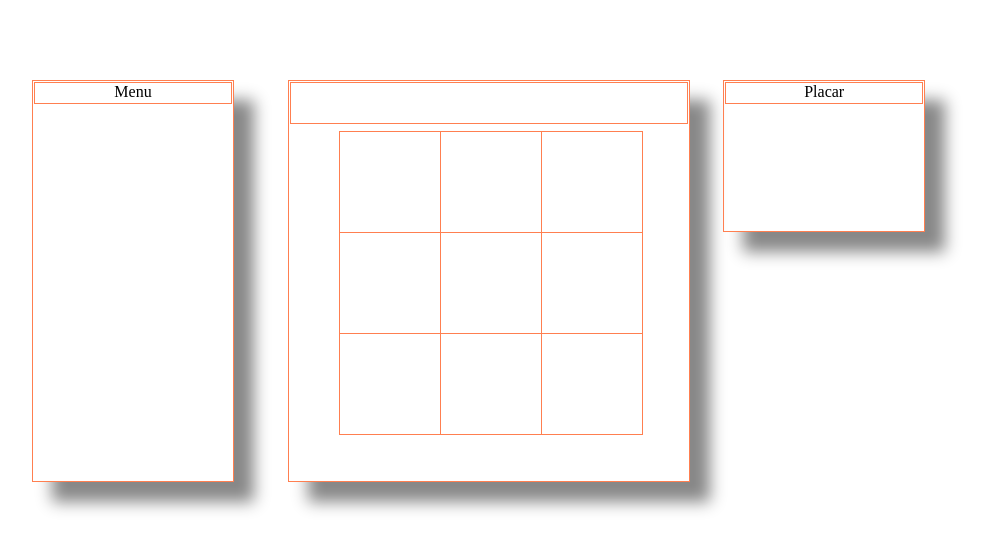
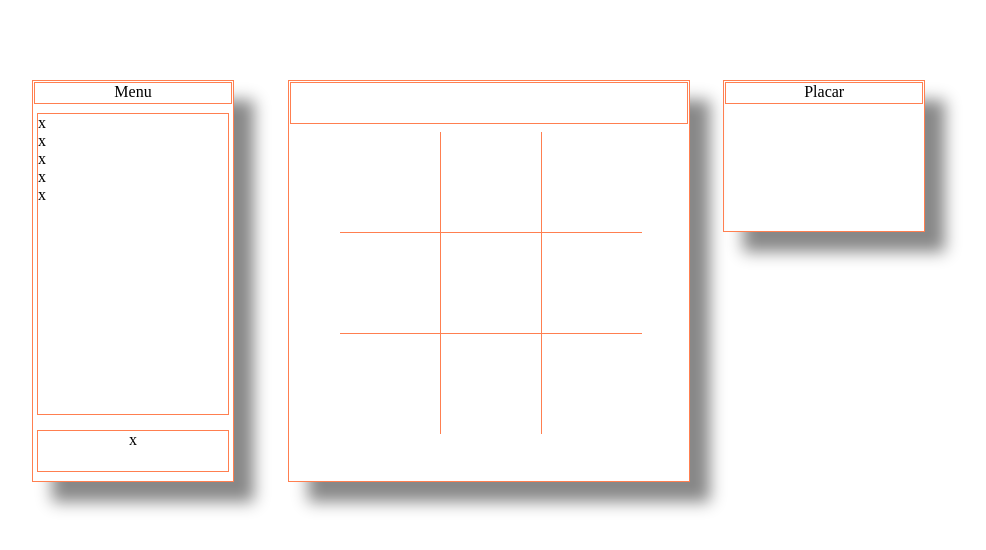
Before and after one commit to LucasRolim/jogoDaVelhaJS, a plain HTML site: page index.htm in a window 1280 px wide. Shown: the whole page, without its empty margins (96-1082 px from the left). Drawn offline with Linux system fonts and the light colour scheme.

Commit message:
ajuste no layout

```diff
--- a/css/velha.css
+++ b/css/velha.css
@@ -26,6 +26,25 @@ img{
 	box-shadow: 20px 20px 15px #888888;
 }
 
+.menuCentro {
+	border:1px coral solid;
+	width: 190px;
+	height: 300px;
+	position: relative;
+	top: 10px;
+	left: 4px;
+}
+
+.menuRodape {
+	border:1px coral solid;
+	width: 190px;
+	height: 40px;
+	position: relative;
+	text-align : center;
+	top: 25px;
+	left: 4px;
+}
+
 .principal {
 	border:1px coral solid;
 	width: 400px;
@@ -52,7 +71,7 @@ img{
 	border:1px coral solid;
 	width: 196px;
 	height: 20px;
-	position: absolute;
+	position: relative;
 	text-align : center;
 	top: 1px;
 	left: 1px;
@@ -69,7 +88,7 @@ img{
 }
 
 #casa_11 {
-	border:1px coral solid;
+	border:0px coral solid;
 	width: 100px;
 	height: 100px;
 	top: 50px;
@@ -79,15 +98,16 @@ img{
 }
 #casa_12 {
 	border:1px coral solid;
+	border-top:none;
 	width: 100px;
 	height: 100px;
-	top: 50px;
+	top: 51px;
 	left: 151px;
 	text-align : center;
 	position: absolute;
 }
 #casa_13 {
-	border:1px coral solid;
+	border:0px coral solid;
 	width: 100px;
 	height: 100px;
 	top: 50px;
@@ -97,10 +117,11 @@ img{
 }
 #casa_21 {
 	border:1px coral solid;
+	border-left:none;
 	width: 100px;
 	height: 100px;
 	top: 151px;
-	left: 50px;
+	left: 51px;
 	text-align : center;
 	position: absolute;
 }
@@ -115,6 +136,7 @@ img{
 }
 #casa_23 {
 	border : 1px coral solid;
+	border-right:none;
 	width: 100px;
 	height: 100px;
 	top : 151px;
@@ -123,7 +145,7 @@ img{
 	position : absolute;
 }
 #casa_31 {
-	border:1px coral solid;
+	border:0px coral solid;
 	width: 100px;
 	height: 100px;
 	top: 252px;
@@ -134,6 +156,7 @@ img{
 
 #casa_32 {
 	border:1px coral solid;
+	border-bottom: none;
 	width: 100px;
 	height: 100px;
 	top: 252px;
@@ -142,7 +165,7 @@ img{
 	position: absolute;
 }
 #casa_33 {
-	border : 1px coral solid;
+	border : 0px coral solid;
 	width: 100px;
 	height: 100px;
 	top: 252px;
--- a/index.htm
+++ b/index.htm
@@ -13,6 +13,14 @@
 
 	<div class="menu" >
 		<div class="title"> Menu </div>
+		<div class="menuCentro">
+			x<br>
+			x<br>
+			x<br>
+			x<br>
+			x<br>
+		</div>
+		<div class="menuRodape"> x </div>
 	</div>
 
 		<div class="principal" >
--- a/js/velha.js
+++ b/js/velha.js
@@ -25,7 +25,7 @@ function joga ( casa ) {
 
 var trocaPeca = function() {peca == null || peca.nome == "o" ? peca = pecaFactory( "x" ) : peca = pecaFactory( "o" ); return peca; }
 
-var jogadaLegal = function( casa ) { var legal; casa.innerHTML.trim() == "" ? legal = true : legal = false; return legal }
+var jogadaLegal = function( casa ) { var legal; casa.innerHTML.trim() == "" ? legal = true : legal = false; return legal; }
 
 var pecaFactory =  function( peca ) {
 
```
